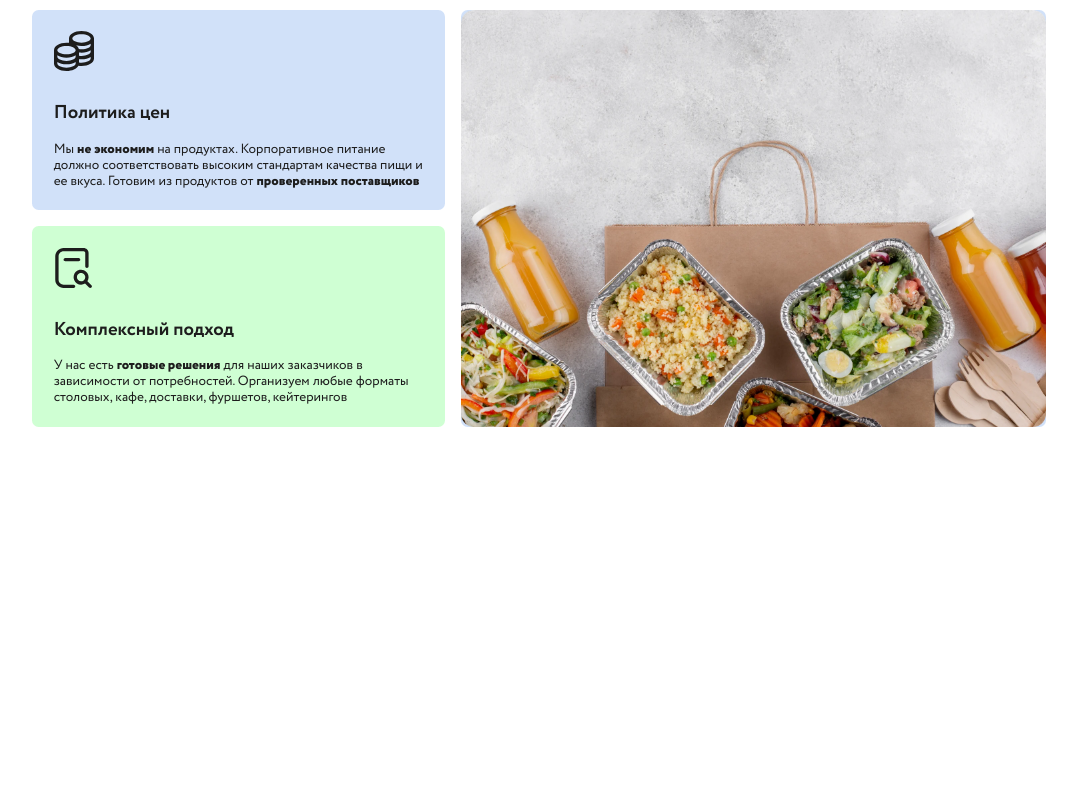
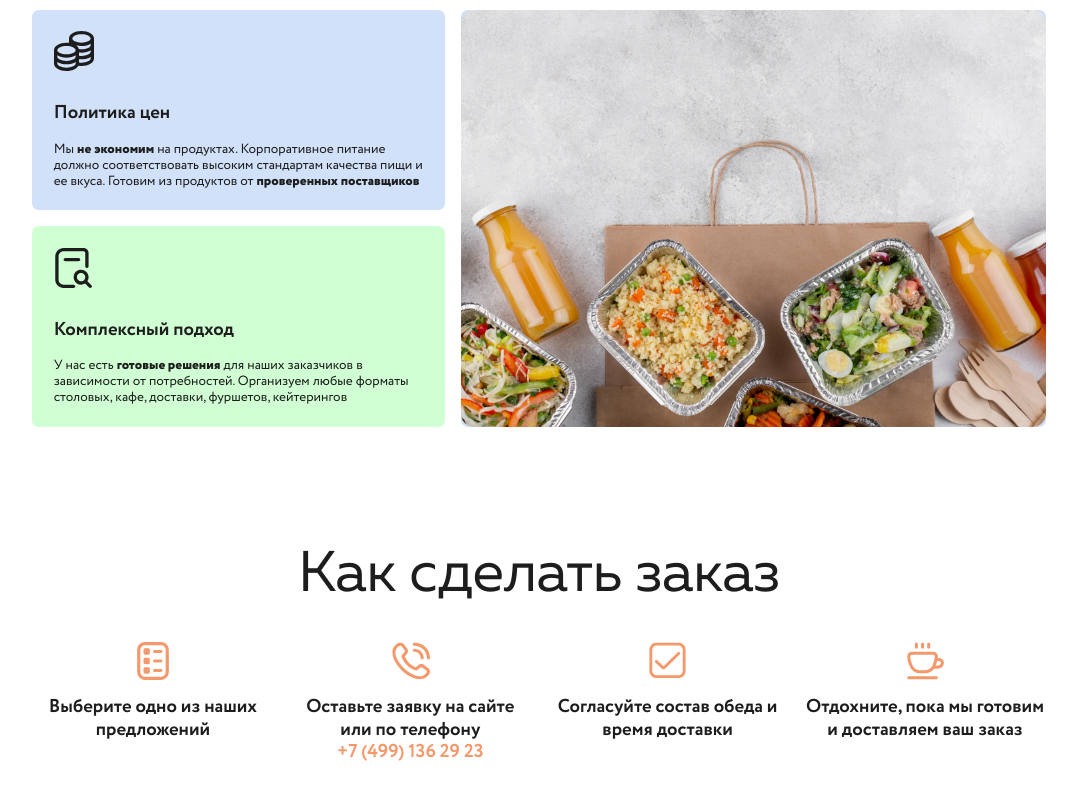
Before and after one commit to vzmsk1/corp-catering, a website built with webpack: page src/home.html in a window 1280 px wide. Shown: the part 518-1318 px from the top of the page, without its empty margins (101-1178 px from the left). Before the commit the page ends 1065 px from the top, so only its background shows below. Built offline with nearby package versions, Linux system fonts and the light colour scheme; files whose address does not match are found by name; a web font is replaced by a local one.

Commit message:
feat: order section

```diff
--- a/src/home.html
+++ b/src/home.html
@@ -4,9 +4,11 @@
     <body>
         <div class="wrapper">
             @@include('html/_header.htm',{})
-            <main class="main"></main>
+            <main class="main">
+                @@include('html/_benefits.htm',{})
+                @@include('html/_order.htm',{})
+            </main>
             @@include('html/_footer.htm',{})
-            @@include('html/_benefits.htm',{})
         </div>
         @@include('html/_js.htm',{})
     </body>
--- a/src/html/_benefits.htm
+++ b/src/html/_benefits.htm
@@ -1,8 +1,8 @@
 <section class="benefits">
     <div class="container">
-        <h2 class="benefits__title section-title">Наши преимущества</h2>
+        <div class="benefits__content">
+            <h2 class="benefits__title section-title">Наши преимущества</h2>
 
-        <div class="benefits__content">
             <ul class="benefits__list">
                 <li class="benefits__item">
                     <div class="benefits__item-icon">
--- /dev/null
+++ b/src/html/_order.htm
@@ -0,0 +1,44 @@
+<section class="order">
+    <div class="container">
+        <div class="order__content">
+            <h2 class="order__title section-title">Как сделать заказ</h2>
+
+            <ul class="order__list">
+                <li class="order__item">
+                    <div class="order__item-icon">
+                        <img src="../img/order/order-icon-1.svg" alt="" />
+                    </div>
+
+                    <p class="order__item-text">Выберите одно из наших предложений</p>
+                </li>
+
+                <li class="order__item">
+                    <div class="order__item-icon">
+                        <img src="../img/order/order-icon-2.svg" alt="" />
+                    </div>
+
+                    <p class="order__item-text">
+                        Оставьте заявку на сайте или по телефону
+                        <span>+7 (499) 136 29 23</span>
+                    </p>
+                </li>
+
+                <li class="order__item">
+                    <div class="order__item-icon">
+                        <img src="../img/order/order-icon-3.svg" alt="" />
+                    </div>
+
+                    <p class="order__item-text">Согласуйте состав обеда и время доставки</p>
+                </li>
+
+                <li class="order__item">
+                    <div class="order__item-icon">
+                        <img src="../img/order/order-icon-4.svg" alt="" />
+                    </div>
+
+                    <p class="order__item-text">Отдохните, пока мы готовим и доставляем ваш заказ</p>
+                </li>
+            </ul>
+        </div>
+    </div>
+</section>
--- /dev/null
+++ b/src/scss/sections/order.scss
@@ -0,0 +1,50 @@
+.order {
+    &__title {
+        text-align: center;
+    }
+
+    &__list {
+        display: grid;
+        grid-template-columns: repeat(4, 36.2rem);
+        gap: 2.4rem;
+
+        @include small-tablet {
+            display: flex;
+            flex-direction: column;
+            gap: 8rem;
+        }
+    }
+
+    &__item {
+        display: flex;
+        flex-direction: column;
+        align-items: center;
+        gap: 2.4rem;
+        text-align: center;
+
+        @include small-tablet {
+            gap: 4.8rem;
+        }
+
+        &-icon {
+            @include width(5.8rem, 5.8rem);
+
+            @include small-tablet {
+                @include width(8rem, 8rem);
+            }
+        }
+
+        &-text {
+            @include h3;
+
+            span {
+                color: $orange;
+                display: block;
+
+                @include small-tablet{
+                    display: inline;
+                }
+            }
+        }
+    }
+}
--- a/src/scss/style.scss
+++ b/src/scss/style.scss
@@ -28,3 +28,4 @@ $white: #ffffff;
 
 // sections
 @import 'sections/benefits';
+@import 'sections/order';
```
Also changed, not shown: src/img/order/order-icon-1.svg (added), src/img/order/order-icon-2.svg (added), src/img/order/order-icon-3.svg (added), src/img/order/order-icon-4.svg (added).
